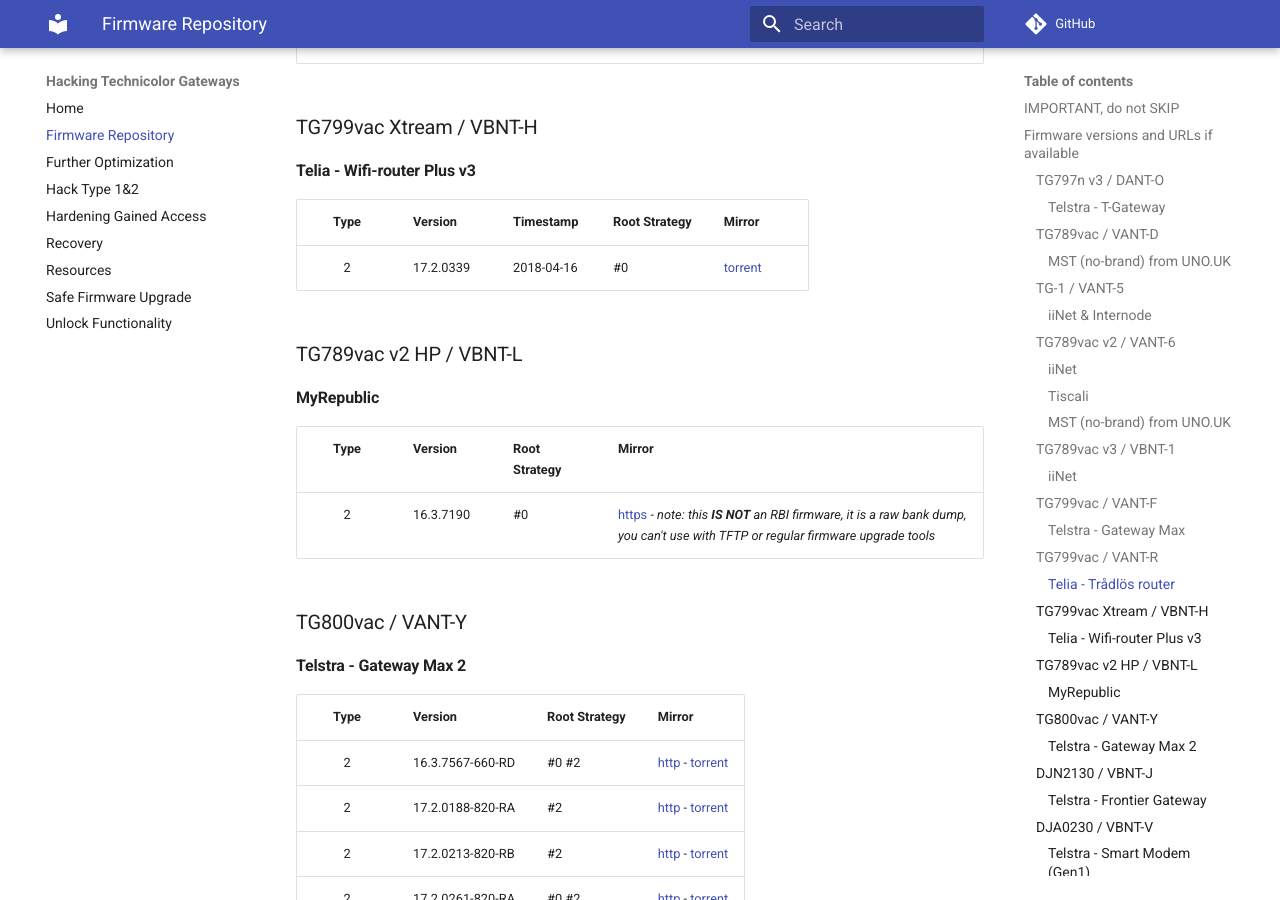
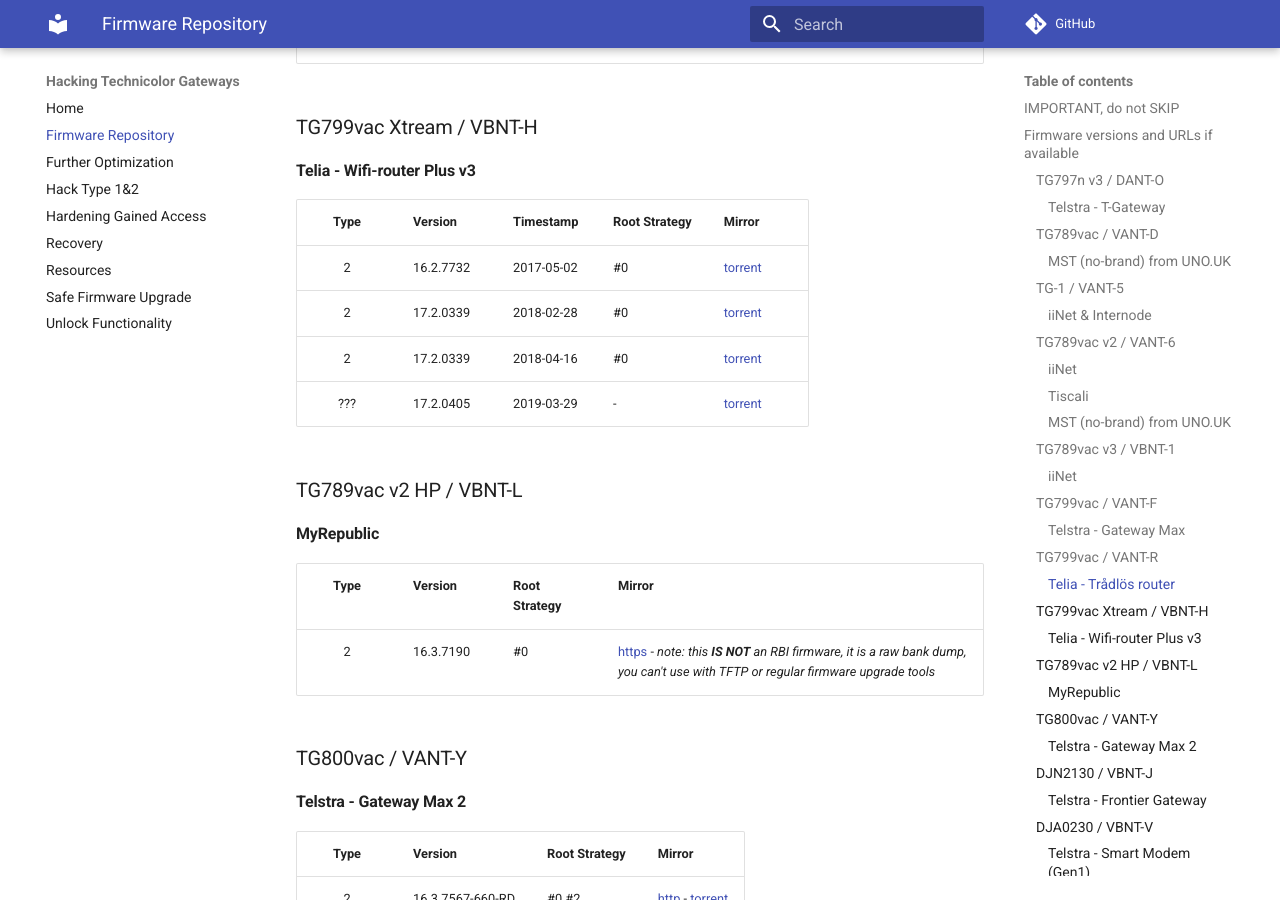
Before and after one commit to hack-technicolor/hack-technicolor, an MkDocs documentation site: the page built from docs/Firmware Repository.md, in a window 1280 px wide and 900 px high, scrolled down 4592 px. Built offline with MkDocs 1.6.1 and Material for MkDocs 9.7.7, drawn with Linux system fonts in a browser that asks for light colours; comment, search, counter and statistics services are not loaded.

Commit message:
More vbnt-h firmwares

```diff
--- a/docs/Firmware Repository.md
+++ b/docs/Firmware Repository.md
@@ -131,7 +131,10 @@
 
 | Type   | Version          | Timestamp  | Root Strategy | Mirror |
 |:------:|:-----------------|:-----------|:--------------|:-------|
+| 2      | 16.2.7732        | 2017-05-02 | #0            | [torrent](https://github.com/kevdagoat/hack-technicolor/blob/master/torrents/vbnt-h/1627732h2221002closed.rbi.torrent?raw=true) |
+| 2      | 17.2.0339        | 2018-02-28 | #0            | [torrent](https://github.com/kevdagoat/hack-technicolor/blob/master/torrents/vbnt-h/172339h144102closed.rbi.torrent?raw=true) |
 | 2      | 17.2.0339        | 2018-04-16 | #0            | [torrent](https://github.com/kevdagoat/hack-technicolor/blob/master/torrents/vbnt-h/172339h1441018closed.rbi.torrent?raw=true) |
+| ???    | 17.2.0405        | 2019-03-29 | -             | [torrent](https://github.com/kevdagoat/hack-technicolor/blob/master/torrents/vbnt-h/172405h1441028closed.rbi.torrent?raw=true) |
 
 ### TG789vac v2 HP / VBNT-L
 
```
Also changed, not shown: 3 other files.
